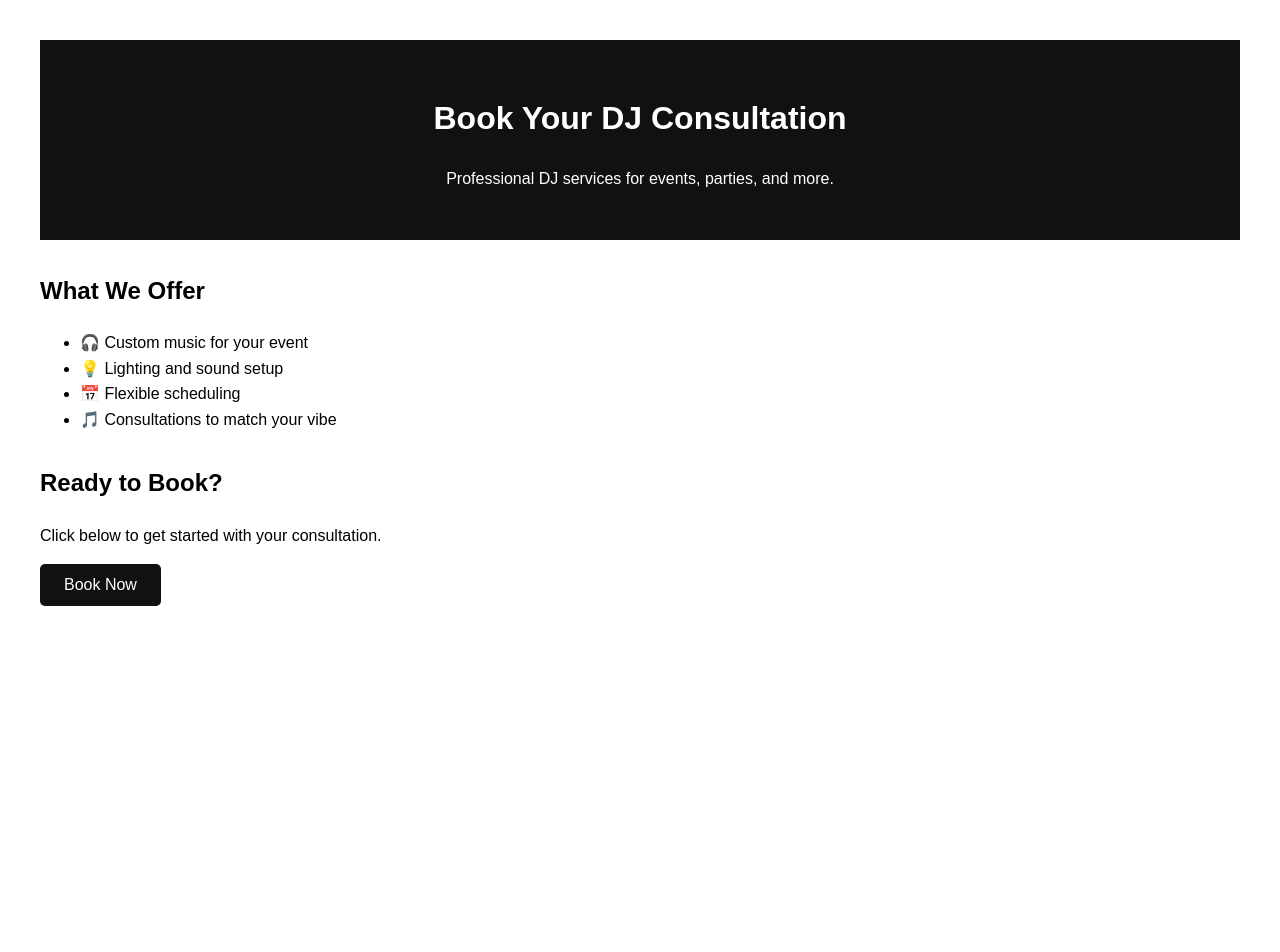
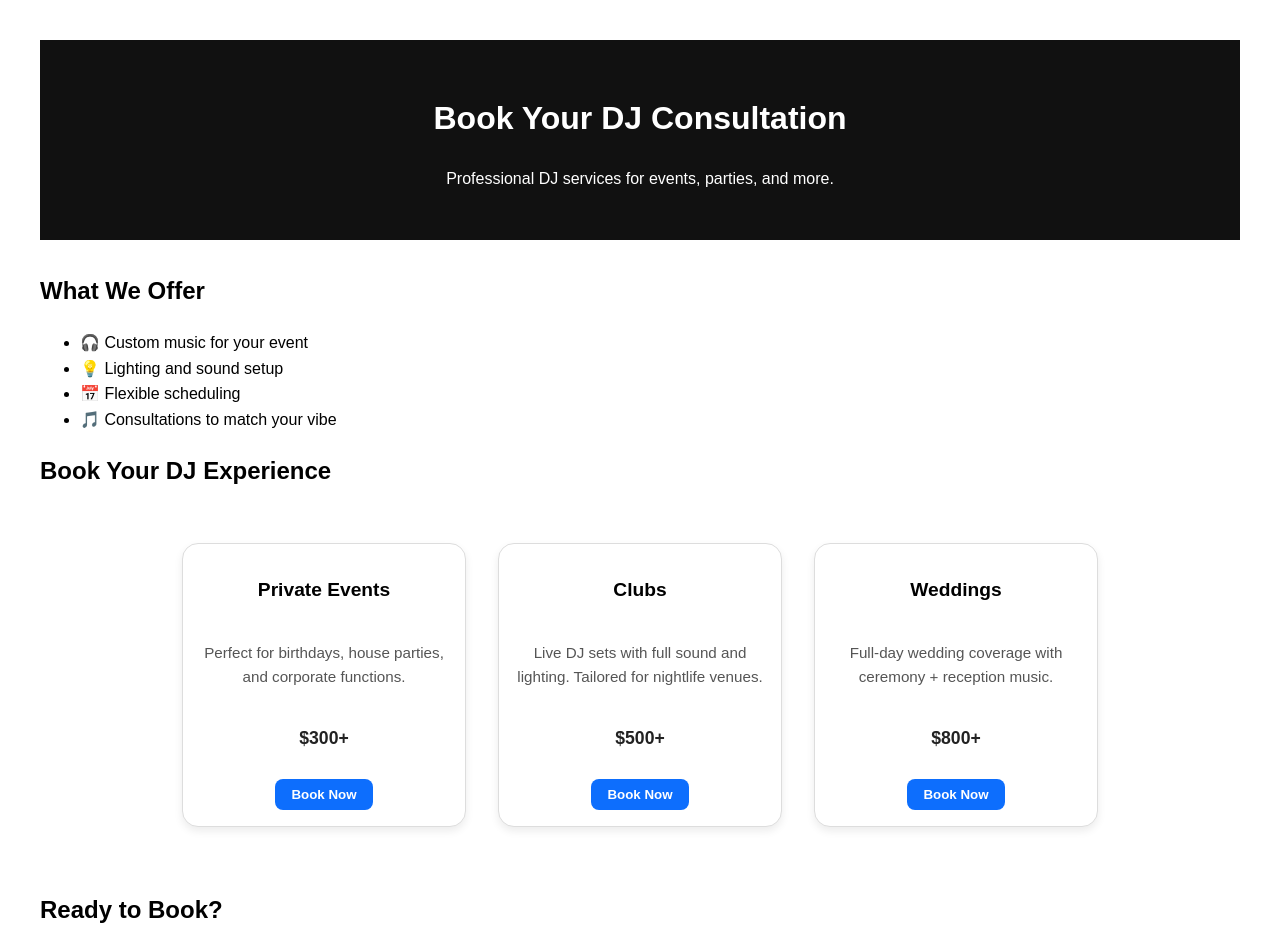
Before and after one commit to lewsive/dj-website, a React (Create React App) app in the folder client/: page / in a window 1280 px wide. Shown: the top 952 px of the page. Before the commit the page ends 800 px from the top, so only its background shows below. Built offline with nearby package versions, Linux system fonts and the light colour scheme.

Commit message:
edited home to hvae booking options

```diff
--- a/client/src/App.jsx
+++ b/client/src/App.jsx
@@ -1,4 +1,6 @@
 import React from 'react';
+import PurchaseOptions from './components/PurchaseOptions';
+import './styles.css';
 
 const Home = () => {
   return (
@@ -17,6 +19,11 @@ const Home = () => {
           <li>🎵 Consultations to match your vibe</li>
         </ul>
       </section>
+
+      <section className="home">
+      <h1>Book Your DJ Experience</h1>
+      <PurchaseOptions />
+    </section>
 
       <section style={styles.section}>
         <h2>Ready to Book?</h2>
--- /dev/null
+++ b/client/src/components/PurchaseOptions.jsx
@@ -0,0 +1,38 @@
+// src/components/PurchaseOptions.jsx
+import React from 'react';
+import '../styles.css'; // optional, for styling
+
+const PurchaseOptions = () => {
+  const packages = [
+    {
+      title: 'Private Events',
+      description: 'Perfect for birthdays, house parties, and corporate functions.',
+      price: '$300+',
+    },
+    {
+      title: 'Clubs',
+      description: 'Live DJ sets with full sound and lighting. Tailored for nightlife venues.',
+      price: '$500+',
+    },
+    {
+      title: 'Weddings',
+      description: 'Full-day wedding coverage with ceremony + reception music.',
+      price: '$800+',
+    },
+  ];
+
+  return (
+    <div className="packages">
+      {packages.map((pkg, idx) => (
+        <div className="package-card" key={idx}>
+          <h2>{pkg.title}</h2>
+          <p>{pkg.description}</p>
+          <p className="price">{pkg.price}</p>
+          <button>Book Now</button>
+        </div>
+      ))}
+    </div>
+  );
+};
+
+export default PurchaseOptions;
--- a/client/src/styles.css
+++ b/client/src/styles.css
@@ -0,0 +1,62 @@
+/* src/styles.css */
+
+.packages {
+    display: flex;
+    justify-content: center;
+    gap: 2rem;
+    flex-wrap: wrap;
+    padding: 2rem 0;
+  }
+
+  .package-card {
+    width: 250px;
+    height: 250px;
+    background-color: #ffffff;
+    border: 1px solid #ddd;
+    border-radius: 16px;
+    padding: 1rem;
+    box-shadow: 0 4px 8px rgba(0, 0, 0, 0.08);
+    display: flex;
+    flex-direction: column;
+    justify-content: space-between;
+    align-items: center;
+    text-align: center;
+    transition: transform 0.2s ease;
+  }
+
+  .package-card:hover {
+    transform: scale(1.03);
+  }
+
+  .package-card h2 {
+    font-size: 1.2rem;
+    font-weight: 600;
+    margin-bottom: 0.5rem;
+  }
+
+  .package-card p {
+    margin: 0.5rem 0;
+    font-size: 0.95rem;
+    color: #555;
+  }
+
+  .package-card .price {
+    font-size: 1.1rem;
+    font-weight: bold;
+    color: #222;
+  }
+
+  .package-card button {
+    padding: 0.5rem 1rem;
+    border: none;
+    background-color: #0d6efd;
+    color: white;
+    border-radius: 8px;
+    cursor: pointer;
+    font-weight: 600;
+    transition: background-color 0.2s ease;
+  }
+
+  .package-card button:hover {
+    background-color: #0b5ed7;
+  }
```
